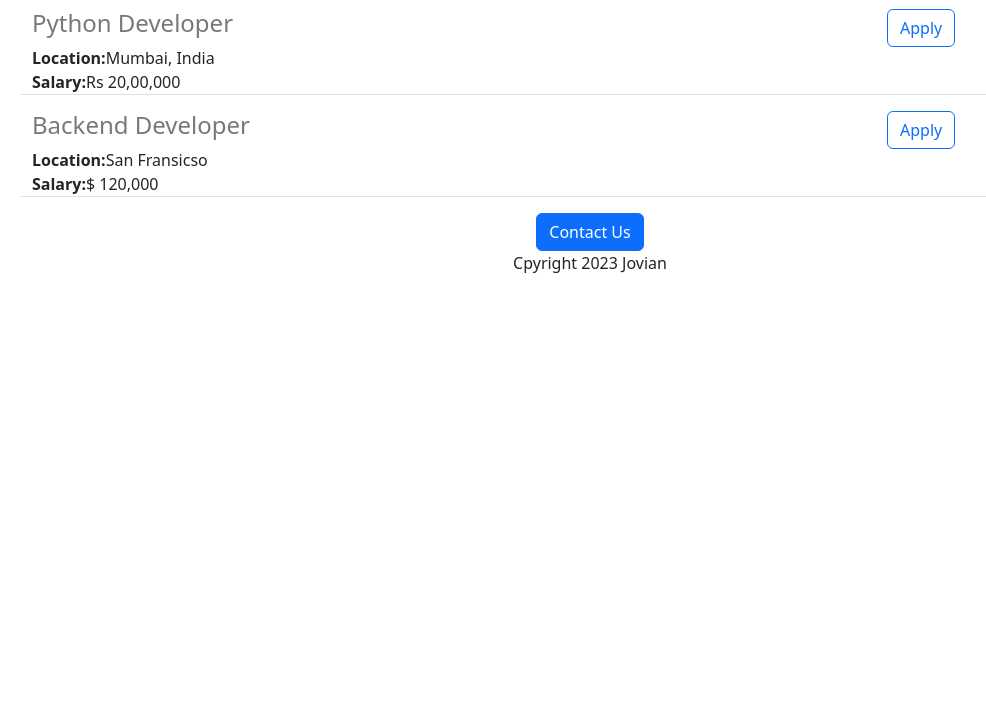
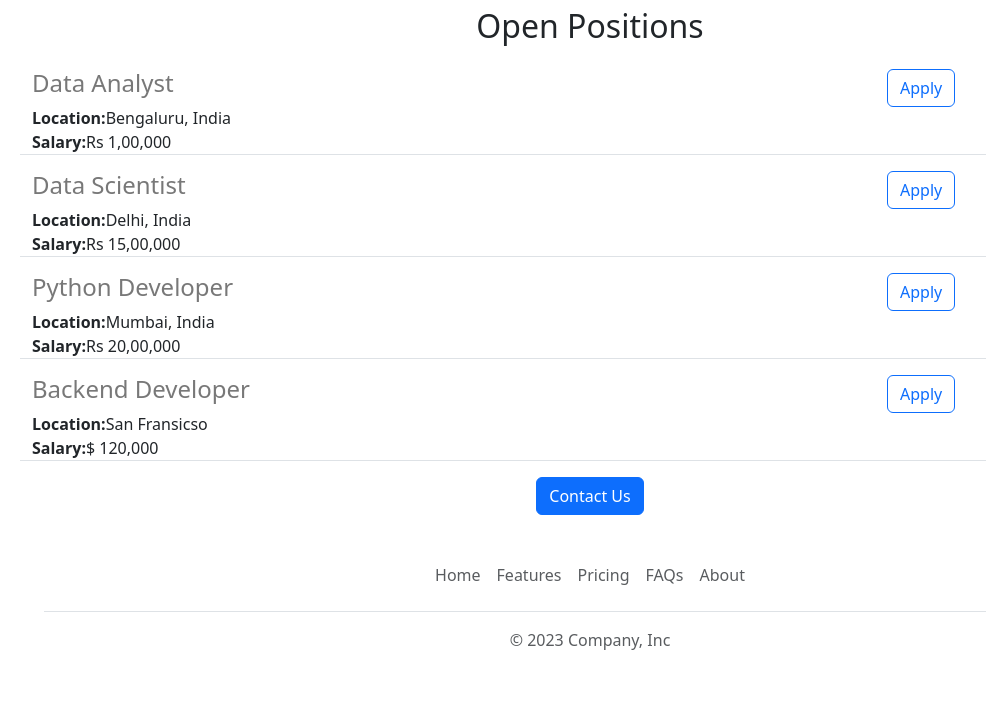
Before and after one commit to vaidehi2401/jovian-careers-website, a Flask app: page / in a window 1280 px wide. Shown: the part 833-1541 px from the top of the page, without its empty margins (50-1036 px from the left). Before the commit the page ends 1106 px from the top, so only its background shows below. Run offline with Flask 3, Linux system fonts and the light colour scheme.

Commit message:
Functional improvements

```diff
--- /dev/null
+++ b/templates/footer.html
@@ -0,0 +1,12 @@
+<div class="container">
+  <footer class="py-3 my-4">
+    <ul class="nav justify-content-center border-bottom pb-3 mb-3">
+      <li class="nav-item"><a target="_blank" href="https://jovian.ai/learn" class="nav-link px-2 text-body-secondary">Home</a></li>
+      <li class="nav-item"><a target="_blank" href="#" class="nav-link px-2 text-body-secondary">Features</a></li>
+      <li class="nav-item"><a href="#" class="nav-link px-2 text-body-secondary">Pricing</a></li>
+      <li class="nav-item"><a href="#" class="nav-link px-2 text-body-secondary">FAQs</a></li>
+      <li class="nav-item"><a href="#" class="nav-link px-2 text-body-secondary">About</a></li>
+    </ul>
+    <p class="text-center text-body-secondary">&copy; 2023 Company, Inc</p>
+  </footer>
+</div>
--- a/templates/home.html
+++ b/templates/home.html
@@ -8,24 +8,33 @@
     <style>
      #banner{
        height: 360px;
-       width : 100%;}
-
+       width : 100%;
+     margin-bottom: 16px;}
     </style>
   </head>
   <body>
+   {% include 'nav.html' %}
+    <img class ="img-fluid" id="banner" src ="https://jovian-careers-website--dholevaidehi2.repl.co/static/banner.jpeg.jpg" width="320">
     <div class ="container">
     <h1 class="text-center mt-2 mb-4" >Jovian Careers</h1>
-    <img class ="img-fluid" id="banner" src ="https://jovian-careers-website--dholevaidehi2.repl.co/static/banner.jpeg.jpg" width="320">
+    <div class = "row" style = "margin-bottom: 16px;">
+      <div class ="col-6">
     <p class ="lead" >
       Lorem ipsum dolor sit amet, consectetur adipiscing elit, sed do eiusmod tempor incididunt ut labore et dolore magna aliqua. Ut enim ad minim veniam, quis nostrud exercitation ullamco laboris nisi ut aliquip ex ea commodo consequat. Duis aute irure dolor in reprehenderit in voluptate velit esse cillum dolore eu fugiat nulla pariatur. Excepteur sint occaecat cupidatat non proident, sunt in culpa qui officia deserunt mollit anim id est laborum
     </p>
+      </div>
+      <div class ="d-none d-md-block col-md-6">
+      <img src = "/static/people.jpg" style = "height : 320px; border-radius: 4px;"
+        </div>
+    </div>
     <h2 class = "text-center mt-2 mb-4">Open Positions</h2>
     <div>{% for job in jobs %}
      {% include 'jobitem.html' %}
     {% endfor %}</div>
       <div class ="text-center" >
-    <button class ="btn btn-primary">Contact Us</button>
-      <p class = "text-center">Cpyright 2023 Jovian</p></div>
+    <a  class ="btn btn-primary" href="mailto:vaidehi.dhole@kratin.co.in?subject=Question%20about%20job%20openings&body=Enter%20your%20name%3A%20%0AEnter%20your%20question%20here%3A">Contact Us</a>
+       </div>
                         </div>
+    {% include 'footer.html' %}
   </body>
 </html>
--- a/templates/jobitem.html
+++ b/templates/jobitem.html
@@ -3,5 +3,5 @@
 {%if 'salary' in job %}
 <div><b>Salary:</b>{{job['salary']}}</div></div>
 <div class = "col-3">
-  <button type="button" class="btn btn-outline-primary">Apply</button></div>
+  <a href ="mailto:vaidehi.dhole@kratin.co.in?subject=Applying%20for%20position%20{{job['title']}}%20at%20Jovian&body=Enter%20your%20name%3A%20%0AEnter%20your%20qualifications%3A%0A%0AEnter%20your%20linked%20in%3A" type ="button" class="btn btn-outline-primary float-right align-middle">Apply</a></div>
 {% endif %} </div>
--- /dev/null
+++ b/templates/nav.html
@@ -0,0 +1,9 @@
+<nav class="navbar bg-body-tertiary shadow-sm fixed-top bg-white">
+  <div class="container-fluid">
+    <a class="navbar-brand" href="#">
+
+     Jovian
+    </a>
+  </div>
+</nav>
+<div style = "height: 56px;"></div>
```
Also changed, not shown: static/bootstrap-logo.svg (added), 1 other file.
